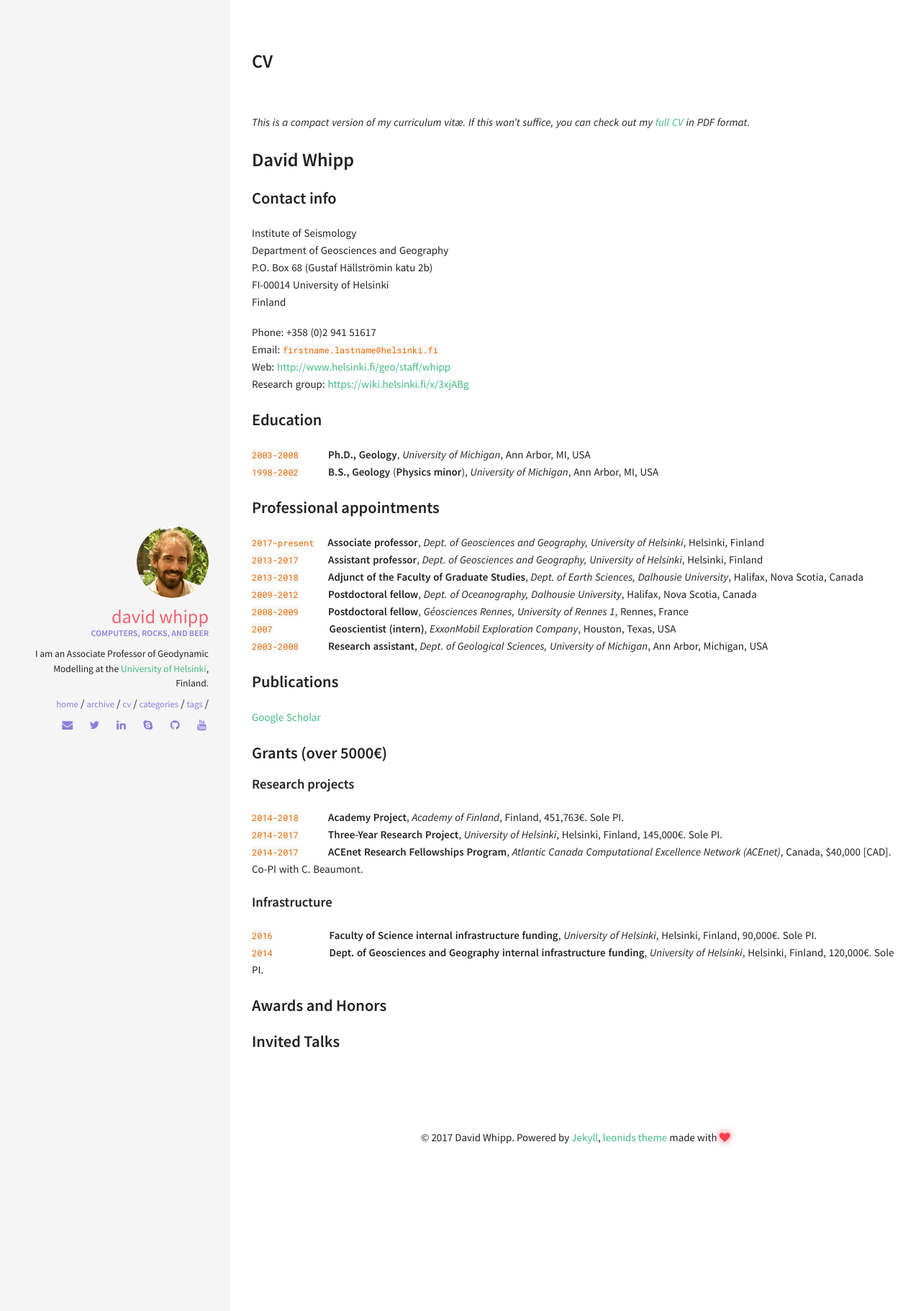
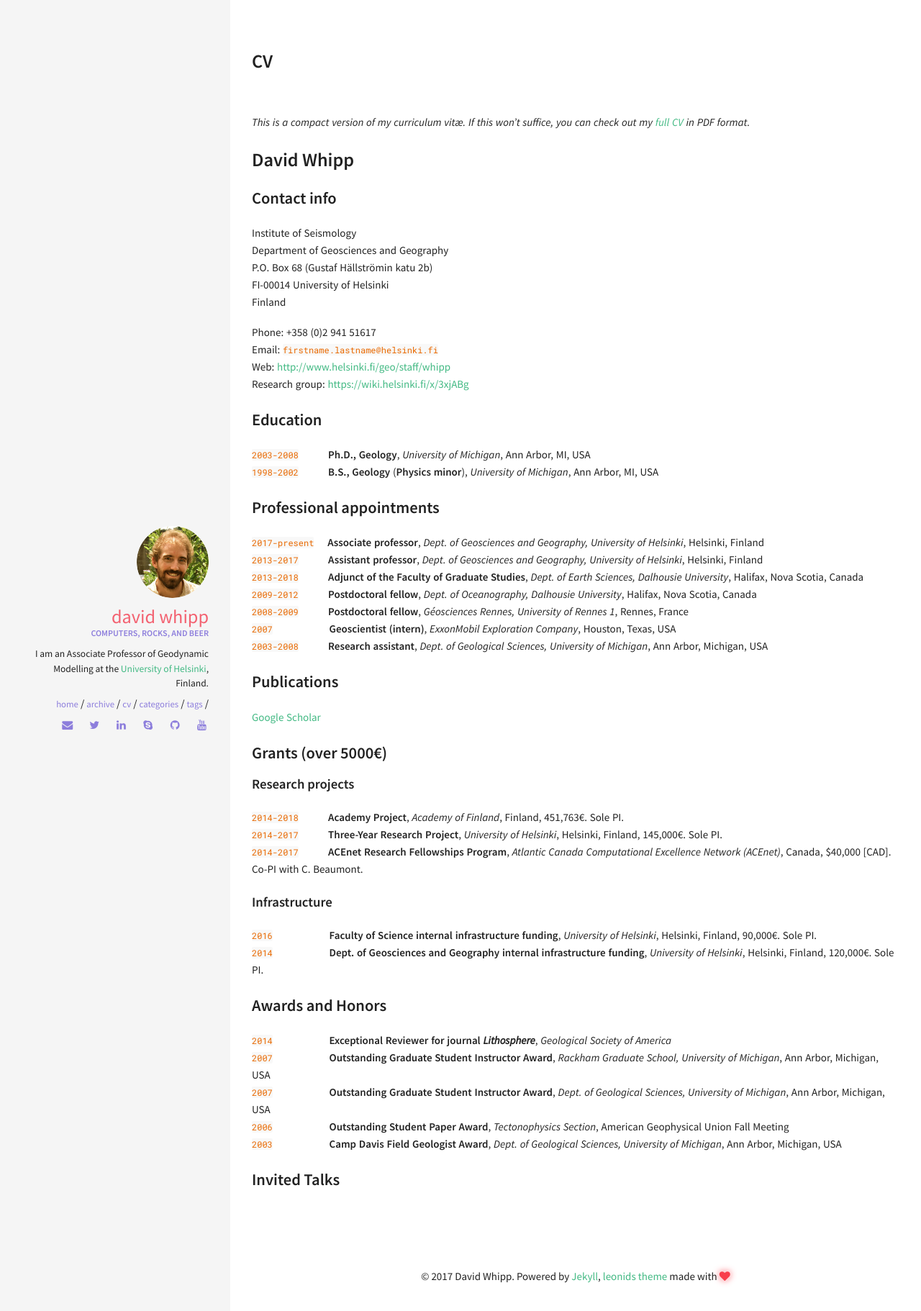
Before and after one commit to z0del/davewhipp.github.io, a Jekyll site: the page built from cv.md, in a window 1280 px wide. Shown: the top 1822 px of the page at 72% size. Built offline with Jekyll 4.4.1, drawn with Linux system fonts in a browser that asks for light colours.

Commit message:
Update cv.md

````diff
--- a/cv.md
+++ b/cv.md
@@ -46,5 +46,10 @@ Research group: [https://wiki.helsinki.fi/x/3xjABg](https://wiki.helsinki.fi/x/3
 ```2014``` &nbsp;&nbsp;&nbsp;&nbsp;&nbsp;&nbsp;&nbsp;&nbsp;&nbsp;&nbsp;&nbsp;&nbsp;&nbsp;&nbsp;&nbsp;&nbsp;&nbsp;&nbsp;&nbsp;&nbsp;**Dept. of Geosciences and Geography internal infrastructure funding**, *University of Helsinki*, Helsinki, Finland, 120,000€. Sole PI.
 
 ### Awards and Honors
+```2014``` &nbsp;&nbsp;&nbsp;&nbsp;&nbsp;&nbsp;&nbsp;&nbsp;&nbsp;&nbsp;&nbsp;&nbsp;&nbsp;&nbsp;&nbsp;&nbsp;&nbsp;&nbsp;&nbsp;&nbsp;**Exceptional Reviewer for journal *Lithosphere***, *Geological Society of America*<br/>
+```2007``` &nbsp;&nbsp;&nbsp;&nbsp;&nbsp;&nbsp;&nbsp;&nbsp;&nbsp;&nbsp;&nbsp;&nbsp;&nbsp;&nbsp;&nbsp;&nbsp;&nbsp;&nbsp;&nbsp;&nbsp;**Outstanding Graduate Student Instructor Award**, *Rackham Graduate School, University of Michigan*, Ann Arbor, Michigan, USA<br/>
+```2007``` &nbsp;&nbsp;&nbsp;&nbsp;&nbsp;&nbsp;&nbsp;&nbsp;&nbsp;&nbsp;&nbsp;&nbsp;&nbsp;&nbsp;&nbsp;&nbsp;&nbsp;&nbsp;&nbsp;&nbsp;**Outstanding Graduate Student Instructor Award**, *Dept. of Geological Sciences, University of Michigan*, Ann Arbor, Michigan, USA<br/>
+```2006``` &nbsp;&nbsp;&nbsp;&nbsp;&nbsp;&nbsp;&nbsp;&nbsp;&nbsp;&nbsp;&nbsp;&nbsp;&nbsp;&nbsp;&nbsp;&nbsp;&nbsp;&nbsp;&nbsp;&nbsp;**Outstanding Student Paper Award**, *Tectonophysics Section*, American Geophysical Union Fall Meeting<br/>
+```2003``` &nbsp;&nbsp;&nbsp;&nbsp;&nbsp;&nbsp;&nbsp;&nbsp;&nbsp;&nbsp;&nbsp;&nbsp;&nbsp;&nbsp;&nbsp;&nbsp;&nbsp;&nbsp;&nbsp;&nbsp;**Camp Davis Field Geologist Award**, *Dept. of Geological Sciences, University of Michigan*, Ann Arbor, Michigan, USA<br/>
 
 ### Invited Talks
````
